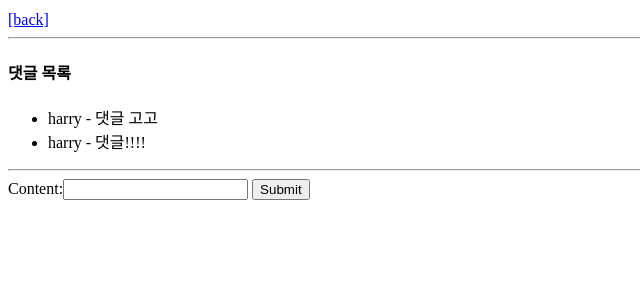
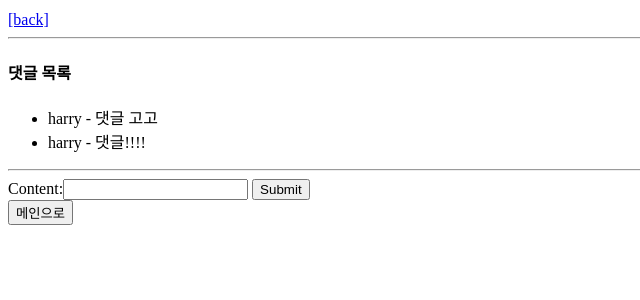
Before and after one commit to fantael95/0420_project, a Django app: page /articles/1/ in a window 1280 px wide. Shown: the part 269-569 px from the top of the page, without its empty margins (0-640 px from the left). Run offline with Django 3.2, Linux system fonts and the light colour scheme; data comes from the database, SQL or seed files in the repository.

Commit message:
메인버튼 다수 추가

```diff
--- a/accounts/templates/accounts/login.html
+++ b/accounts/templates/accounts/login.html
@@ -13,5 +13,8 @@
     {{ form.as_p }}
     <input type="submit">
   </form>
+  <a href="{% url 'articles:index' %}">
+    <button type="submit" class="btn btn-outline-info">메인으로</button>
+  </a>
 </body>
 </html>
--- a/accounts/templates/accounts/profile.html
+++ b/accounts/templates/accounts/profile.html
@@ -44,5 +44,8 @@
   {% for article in person.like_articles.all %}
     <div>{{ article.title }}</div>
   {% endfor %}
+  <a href="{% url 'articles:index' %}">
+    <button type="submit" class="btn btn-outline-info">메인으로</button>
+  </a>
 </body>
 </html>
--- a/accounts/templates/accounts/signup.html
+++ b/accounts/templates/accounts/signup.html
@@ -13,6 +13,7 @@
     {{ form.as_p }}
     <input type="submit">
   </form>
+  <br>
   <a href="{% url 'articles:index' %}">
     <button type="submit" class="btn btn-outline-info">메인으로</button>
   </a>
--- a/accounts/templates/accounts/update.html
+++ b/accounts/templates/accounts/update.html
@@ -13,5 +13,8 @@
     {{ form.as_p }}
     <input type="submit">
   </form>
+  <a href="{% url 'articles:index' %}">
+    <button type="submit" class="btn btn-outline-info">메인으로</button>
+  </a>
 </body>
 </html>
--- a/articles/templates/articles/detail.html
+++ b/articles/templates/articles/detail.html
@@ -44,5 +44,8 @@
     {{ comment_form }}
     <input type="submit">
   </form>
+  <a href="{% url 'articles:index' %}">
+    <button type="submit" class="btn btn-outline-info">메인으로</button>
+  </a>
 </body>
 </html>
```
